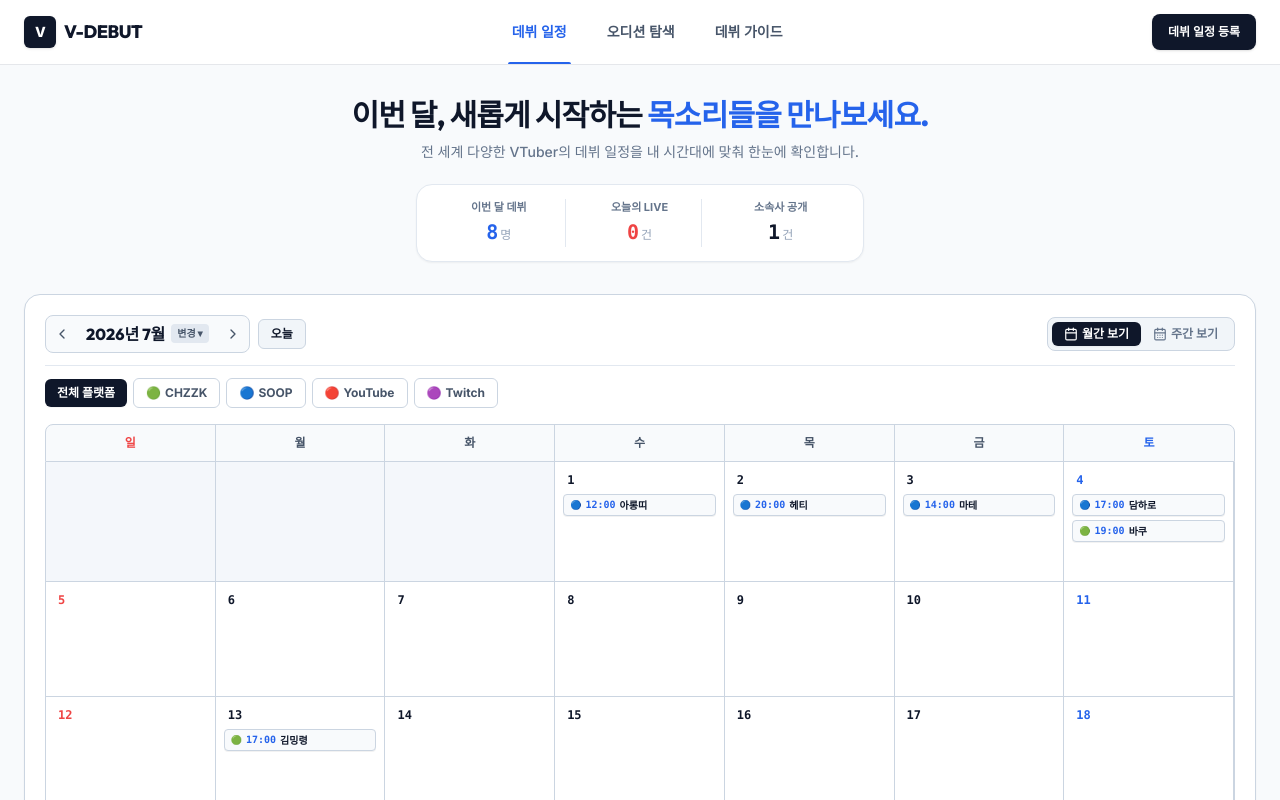
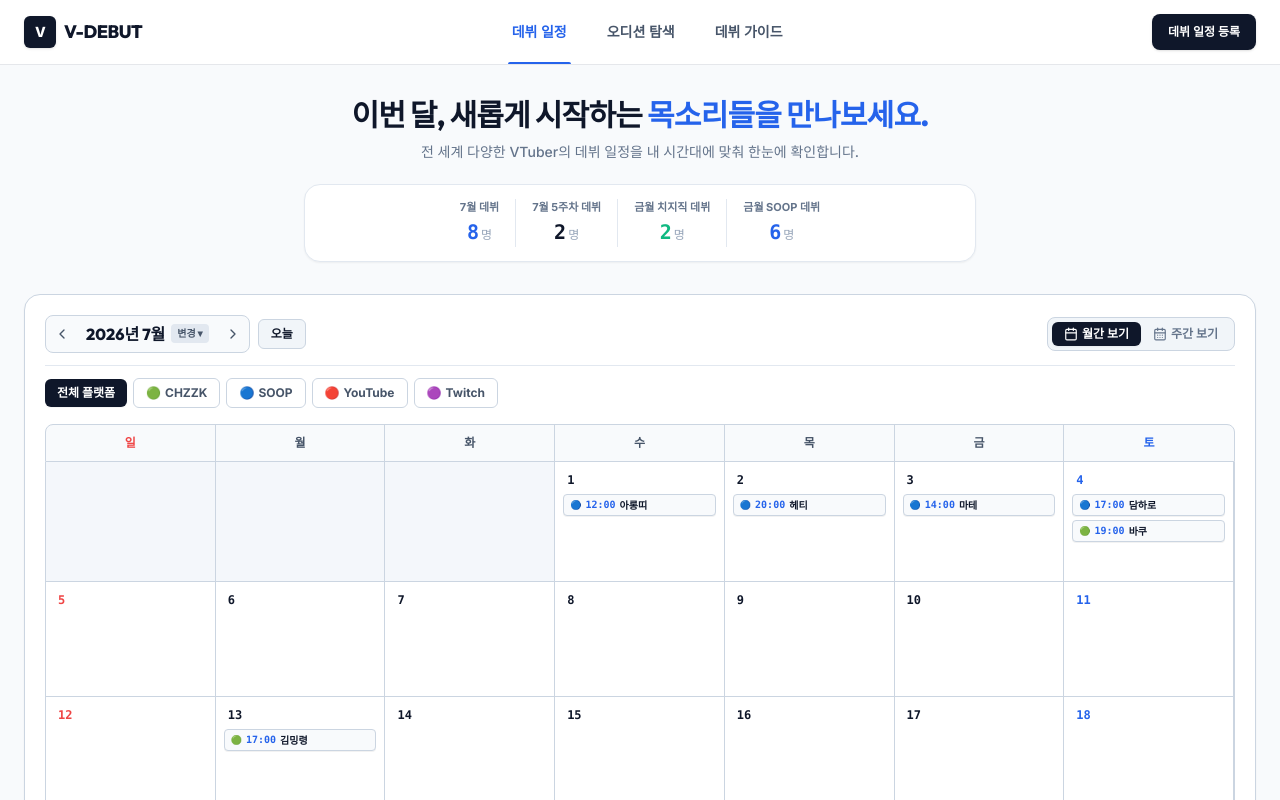
Before and after one commit to Ji-ChangKim/StreamingService, a React (Vite) app in the folder frontend/: page / in a window 1280 px wide. Shown: the top 800 px of the page. Built offline with nearby package versions, Linux system fonts and the light colour scheme; no server answers.

Commit message:
update_hero_stats_card_specification

```diff
--- a/frontend/src/App.tsx
+++ b/frontend/src/App.tsx
@@ -56,9 +56,8 @@ export function App() {
       <main className="flex-grow max-w-[1280px] w-full mx-auto px-4 sm:px-6">
         {/* Hero Section */}
         <HeroHeader
-          totalDebutsThisMonth={filteredEvents.length}
-          todayLiveCount={0}
-          agencyDebutCount={1}
+          allEvents={events}
+          selectedTimezone={selectedTimezone}
         />
 
         {/* Main Monthly Calendar Grid Section */}
--- a/frontend/src/components/HeroHeader.tsx
+++ b/frontend/src/components/HeroHeader.tsx
@@ -1,14 +1,74 @@
+import { DebutEvent } from '../types';
+import { getEventDateKey } from '../utils/calendarUtils';
+
 interface HeroHeaderProps {
-  totalDebutsThisMonth: number;
-  todayLiveCount: number;
-  agencyDebutCount: number;
+  allEvents: DebutEvent[];
+  selectedTimezone: string;
 }
 
 export function HeroHeader({
-  totalDebutsThisMonth = 1,
-  todayLiveCount = 0,
-  agencyDebutCount = 1,
+  allEvents = [],
+  selectedTimezone,
 }: HeroHeaderProps) {
+  const now = new Date();
+  const currentYear = now.getFullYear();
+  const currentMonthNum = now.getMonth() + 1; // 1 ~ 12
+
+  // 현재 주차 계산 (매월 1일 기준)
+  const firstDayOfMonth = new Date(currentYear, now.getMonth(), 1);
+  const startingDayOfWeek = firstDayOfMonth.getDay(); // 0(일) ~ 6(토)
+  const currentWeekNum = Math.ceil((now.getDate() + startingDayOfWeek) / 7);
+
+  // 이번 달 데뷔 이벤트 필터링 (현재 시각 기준)
+  const monthEvents = allEvents.filter((evt) => {
+    try {
+      const dateKey = getEventDateKey(evt.startAtUtc, selectedTimezone); // YYYY-MM-DD
+      const [y, m] = dateKey.split('-').map(Number);
+      return y === currentYear && m === currentMonthNum;
+    } catch {
+      return false;
+    }
+  });
+
+  // 이번 주차 데뷔 이벤트 필터링 (현재 주 일요일 ~ 토요일)
+  const startOfWeek = new Date(now);
+  startOfWeek.setDate(now.getDate() - now.getDay());
+  startOfWeek.setHours(0, 0, 0, 0);
+
+  const endOfWeek = new Date(startOfWeek);
+  endOfWeek.setDate(startOfWeek.getDate() + 6);
+  endOfWeek.setHours(23, 59, 59, 999);
+
+  const weekEvents = allEvents.filter((evt) => {
+    try {
+      const evtDate = new Date(evt.startAtUtc);
+      return evtDate >= startOfWeek && evtDate <= endOfWeek;
+    } catch {
+      return false;
+    }
+  });
+
+  // 플랫폼별 금월 데뷔 인원 수 구하기
+  const getPlatformCount = (platformName: string) => {
+    return monthEvents.filter((evt) => {
+      const primaryLink = evt.links.find((l) => l.isPrimary) || evt.links[0];
+      return primaryLink?.platform === platformName;
+    }).length;
+  };
+
+  const chzzkCount = getPlatformCount('CHZZK');
+  const soopCount = getPlatformCount('SOOP');
+  const youtubeCount = getPlatformCount('YOUTUBE');
+  const twitchCount = getPlatformCount('TWITCH');
+
+  // 가변형 카드 목록 (0명이면 숨김, 1명 이상 시 노출)
+  const dynamicCards = [
+    { label: '금월 치지직 데뷔', count: chzzkCount, color: 'text-[#10B981]' },
+    { label: '금월 SOOP 데뷔', count: soopCount, color: 'text-[#2563EB]' },
+    { label: '금월 유튜브 데뷔', count: youtubeCount, color: 'text-[#EF4444]' },
+    { label: '금월 트위치 데뷔', count: twitchCount, color: 'text-[#9333EA]' },
+  ].filter((card) => card.count > 0);
+
   return (
     <div className="py-6 sm:py-8 flex flex-col items-center justify-center text-center space-y-5 max-w-4xl mx-auto">
       {/* 1. 히어로 타이틀 & 설명글 (가운데 정렬) */}
@@ -21,26 +81,33 @@ export function HeroHeader({
         </h3>
       </div>
 
-      {/* 2. 통계 카드 (문구 아래로 이동 & 중앙 정렬) */}
-      <div className="grid grid-cols-3 gap-3 bg-white p-3.5 px-6 rounded-[16px] border border-[#E2E8F0] shadow-xs max-w-md w-full mx-auto">
-        <div className="text-center border-r border-[#E2E8F0] pr-2">
-          <span className="text-[11px] font-bold text-[#64748B] block mb-0.5">이번 달 데뷔</span>
+      {/* 2. 통계 카드 (상시 노출 2개 + 0명 초과 시만 보이는 가변 플랫폼 카드) */}
+      <div className="flex flex-wrap items-center justify-center gap-y-3 bg-white p-3.5 px-6 rounded-[16px] border border-[#E2E8F0] shadow-xs max-w-2xl w-full mx-auto divide-x divide-[#E2E8F0]">
+        {/* 상시 노출 1: {N}월 데뷔 */}
+        <div className="text-center px-4">
+          <span className="text-[11px] font-bold text-[#64748B] block mb-0.5">{currentMonthNum}월 데뷔</span>
           <span className="text-xl font-extrabold text-[#2563EB] font-mono">
-            {totalDebutsThisMonth}<span className="text-xs font-normal text-[#94A3B8] ml-0.5">명</span>
+            {monthEvents.length}<span className="text-xs font-normal text-[#94A3B8] ml-0.5">명</span>
           </span>
         </div>
-        <div className="text-center border-r border-[#E2E8F0] px-2">
-          <span className="text-[11px] font-bold text-[#64748B] block mb-0.5">오늘의 LIVE</span>
-          <span className="text-xl font-extrabold text-[#EF4444] font-mono">
-            {todayLiveCount}<span className="text-xs font-normal text-[#94A3B8] ml-0.5">건</span>
+
+        {/* 상시 노출 2: {A}월 {B}주차 데뷔 */}
+        <div className="text-center px-4">
+          <span className="text-[11px] font-bold text-[#64748B] block mb-0.5">{currentMonthNum}월 {currentWeekNum}주차 데뷔</span>
+          <span className="text-xl font-extrabold text-[#0F172A] font-mono">
+            {weekEvents.length}<span className="text-xs font-normal text-[#94A3B8] ml-0.5">명</span>
           </span>
         </div>
-        <div className="text-center pl-2">
-          <span className="text-[11px] font-bold text-[#64748B] block mb-0.5">소속사 공개</span>
-          <span className="text-xl font-extrabold text-[#0F172A] font-mono">
-            {agencyDebutCount}<span className="text-xs font-normal text-[#94A3B8] ml-0.5">건</span>
-          </span>
-        </div>
+
+        {/* 가변 노출: 0명이 아닐 때만 등장하는 플랫폼별 카드 */}
+        {dynamicCards.map((card) => (
+          <div key={card.label} className="text-center px-4 animate-fadeIn">
+            <span className="text-[11px] font-bold text-[#64748B] block mb-0.5">{card.label}</span>
+            <span className={`text-xl font-extrabold font-mono ${card.color}`}>
+              {card.count}<span className="text-xs font-normal text-[#94A3B8] ml-0.5">명</span>
+            </span>
+          </div>
+        ))}
       </div>
     </div>
   );
```
Also changed, not shown: 1 other file (tests, documents, lock files or other folders).
